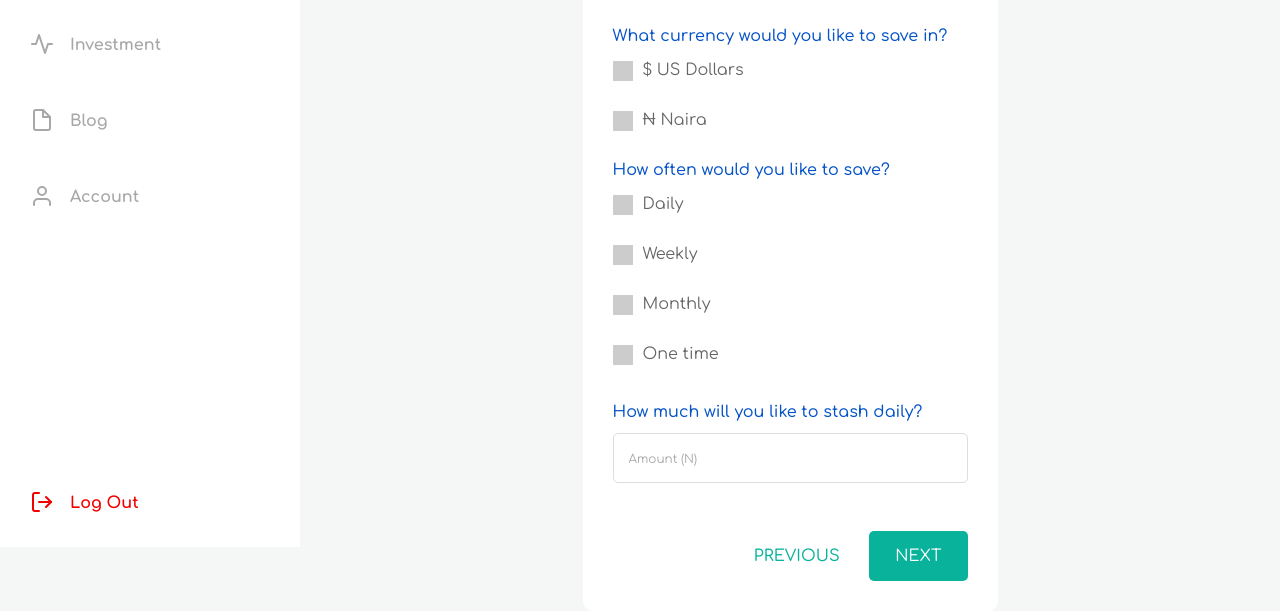
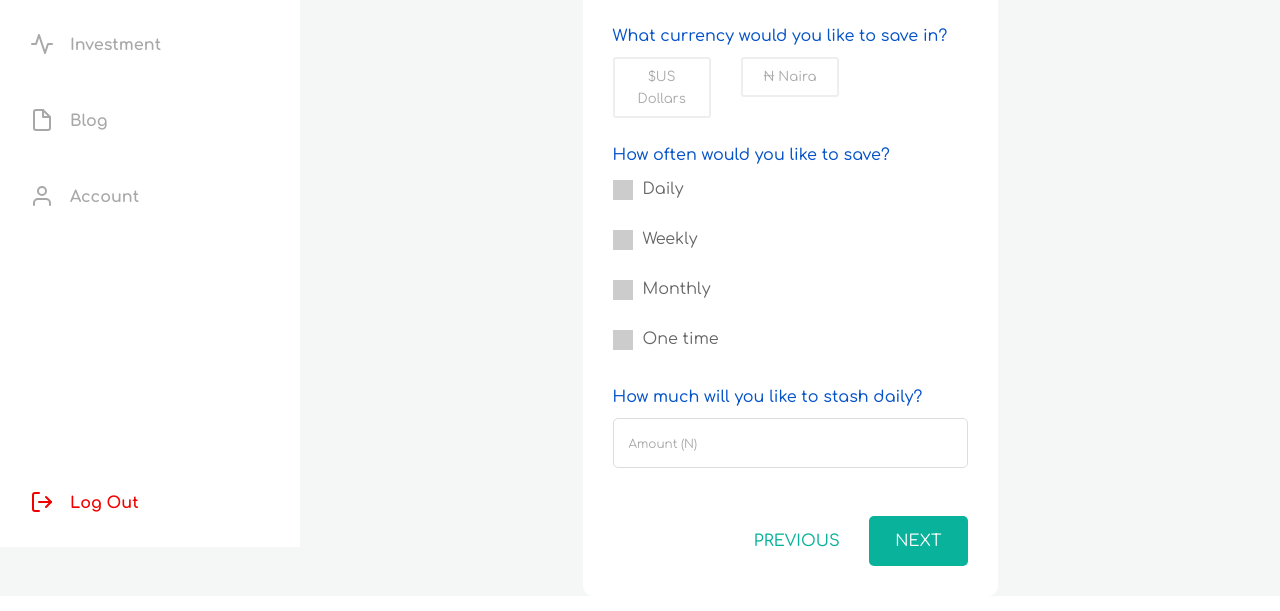
Before and after one commit to lukmanoladosu93/investYield, a plain HTML site: page investyield_signed_in/stash1.html in a window 1280 px wide. Shown: the part 253-864 px from the top of the page. Drawn offline with nearby package versions, Linux system fonts and the light colour scheme; a script that the page names is missing.

Commit message:
enhancements

```diff
--- a/investyield_signed_in/stash1.html
+++ b/investyield_signed_in/stash1.html
@@ -318,20 +318,27 @@
                                                 <div class="mt-5">
                                                     <form action="">
                                                         <div class="mt-4">
-                                                            <div>
+                                                            <div class="mt-4">
                                                                 <label class="text-blue weight-500">What currency would
-                                                                    you like to save in?</label>
-                                                                <div class="form-group">
-                                                                    <input type="checkbox" name="interval"
-                                                                        class="styled-checkbox" id="styled-checkbox-1"
-                                                                        type="checkbox" value="value1">
-                                                                    <label for="styled-checkbox-1">$ US Dollars</label>
-                                                                </div>
-                                                                <div class="form-group mt-1">
-                                                                    <input type="checkbox" name="interval"
-                                                                        class="styled-checkbox" id="styled-checkbox-2"
-                                                                        type="checkbox" value="value2">
-                                                                    <label for="styled-checkbox-2">₦ Naira</label>
+                                                                    you like to save in?
+                                                                </label>
+                                                                <div class="row">
+                                                                    <div class="col-lg-6 col-xl-4">
+                                                                        <div class="form-group">
+                                                                            <label class="radio">
+                                                                                <input type="radio" name="gender" value="MADAME">
+                                                                                <span class="w-100 text-center">$US Dollars</span>
+                                                                            </label>
+                                                                        </div>
+                                                                    </div>
+                                                                    <div class="col-lg-6 col-xl-4">
+                                                                        <div class="form-group">
+                                                                            <label class="radio">
+                                                                                <input type="radio" name="gender" value="MONSIEUR">
+                                                                                <span class="text-center">₦ Naira</span>
+                                                                            </label>
+                                                                        </div>
+                                                                    </div>
                                                                 </div>
                                                             </div>
 
```
